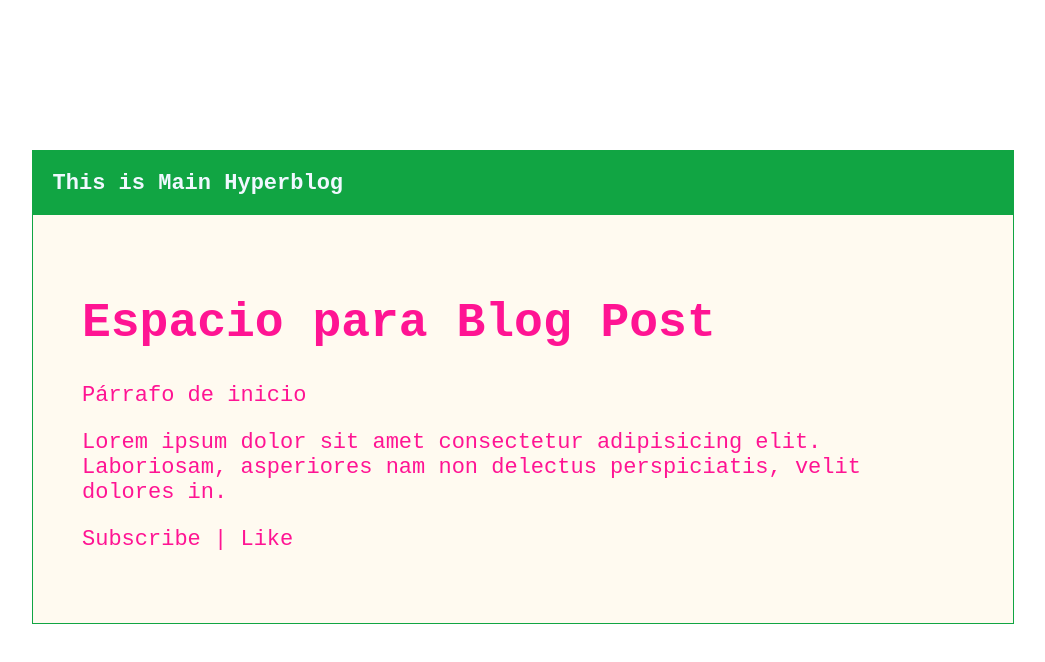
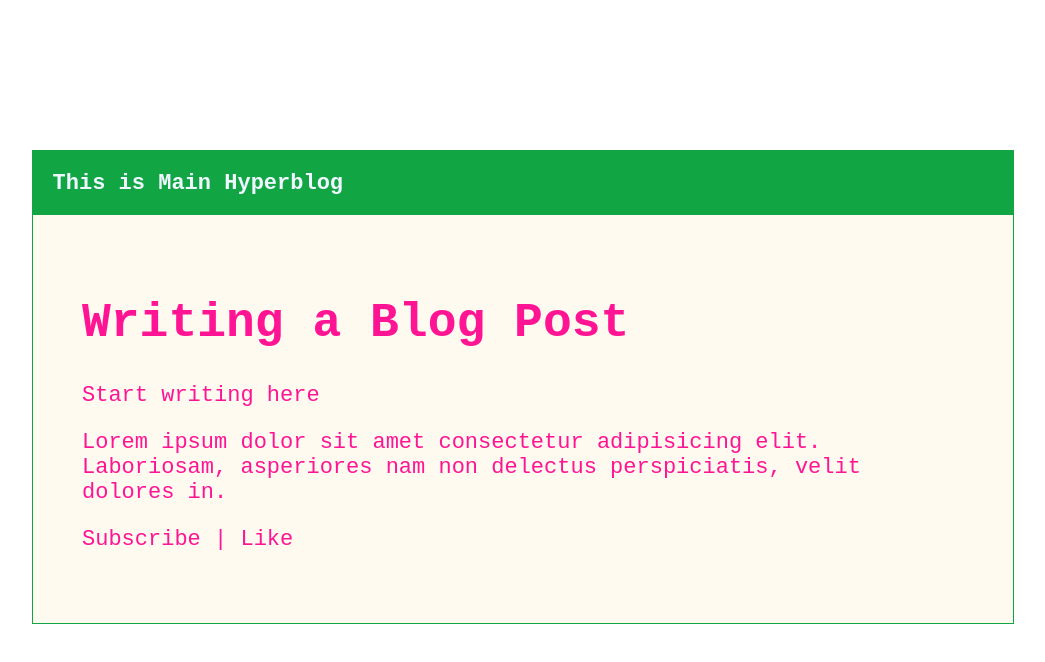
Before and after one commit to viajeradelaluz/platzi-backend-python, a plain HTML site: page git-github/blogpost.html in a window 1280 px wide. Shown: the whole page, without its empty margins (118-1163 px from the left). Drawn offline with Linux system fonts and the light colour scheme.

Commit message:
Change to English language

```diff
--- a/git-github/blogpost.html
+++ b/git-github/blogpost.html
@@ -1,14 +1,14 @@
 <html>
   <head>
-    <title>Título del post</title>
+    <title>BlogPost</title>
     <link rel="stylesheet" href="css/styles.css" />
   </head>
   <body>
     <div id="container">
       <div id="cabecera">This is Main Hyperblog</div>
       <div id="post">
-        <h1>Espacio para Blog Post</h1>
-        <p>Párrafo de inicio</p>
+        <h1>Writing a Blog Post</h1>
+        <p>Start writing here</p>
         <p>Lorem ipsum dolor sit amet consectetur adipisicing elit. Laboriosam, asperiores nam non delectus perspiciatis, velit dolores in.</p>
         <p>Subscribe | Like</p>
       </div>
```
Also changed, not shown: git-github/README.md, git-github/css/styles.css (line endings or trailing spaces).
